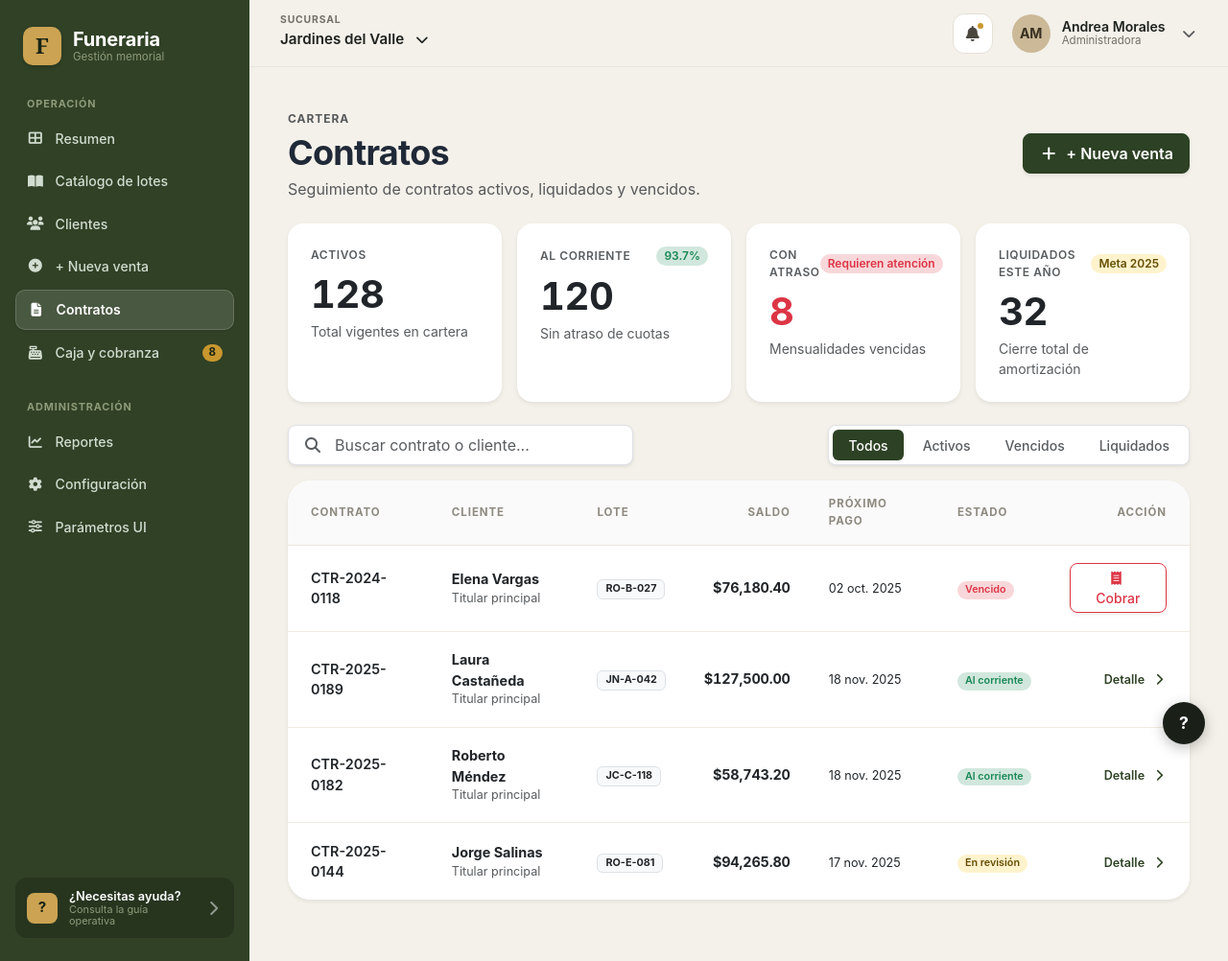
After one commit to Riguidix/SistemaFuneraria, an ASP.NET Core app: page /Contratos in a window 1280 px wide. The commit adds this page. Shown: the whole page at 96% size. Run offline with ASP.NET Core 8, Linux system fonts and the light colour scheme; some libraries are stand-ins or nearby versions.

Commit message:
feat(web): SF-019/VistaContratos - pantalla de contratos cartera con kpis tabs y tabla

```diff
--- /dev/null
+++ b/src/SistemaFuneraria.Web/Pages/Contratos/Index.cshtml
@@ -0,0 +1,373 @@
+@page
+@model SistemaFuneraria.Web.Pages.Contratos.IndexModel
+@{
+    ViewData["Title"] = "Cartera de Contratos - Funeraria";
+}
+
+<!-- ========================================================
+     1. ENCABEZADO DE PÁGINA (Figma Captura 9)
+     ======================================================== -->
+<div class="d-flex flex-column flex-md-row justify-content-between align-items-start align-items-md-center gap-3 mb-4">
+    <div>
+        <span class="text-uppercase fw-bold text-muted small" style="letter-spacing: 0.08em; font-size: 0.75rem;">CARTERA</span>
+        <h1 class="fw-bold mt-1 mb-1" style="color: var(--sf-text-dark, #1F2937); font-size: 2.25rem; letter-spacing: -0.02em;">Contratos</h1>
+        <p class="text-muted mb-0" style="font-size: 1rem;">Seguimiento de contratos activos, liquidados y vencidos.</p>
+    </div>
+
+    <!-- Acción Superior Derecha -->
+    <div>
+        <button type="button"
+                class="btn text-white fw-semibold rounded-3 px-3 py-2 shadow-sm d-inline-flex align-items-center gap-2"
+                style="background-color: var(--sf-primary-olive, #2D4224); border-color: var(--sf-primary-olive, #2D4224);"
+                onclick="alert('Módulo de Nueva Venta (Wizard de 4 pasos).');">
+            <i class="fa-solid fa-plus"></i>
+            <span>+ Nueva venta</span>
+        </button>
+    </div>
+</div>
+
+<!-- ========================================================
+     2. CUADRÍCULA DE 4 TARJETAS KPI SUPERIORES
+     ======================================================== -->
+<div class="row g-3 mb-4">
+    <!-- 1. Activos -->
+    <div class="col-12 col-sm-6 col-xl-3">
+        <div class="card border-0 shadow-sm rounded-4 p-3 p-xl-4 bg-white h-100">
+            <span class="text-muted small fw-semibold text-uppercase" style="letter-spacing: 0.05em; font-size: 0.75rem;">Activos</span>
+            <div class="d-flex align-items-baseline gap-2 mt-2">
+                <span class="display-6 fw-bold text-dark sf-money">@Model.TotalActivos</span>
+            </div>
+            <div class="text-muted small mt-1">Total vigentes en cartera</div>
+        </div>
+    </div>
+
+    <!-- 2. Al corriente -->
+    <div class="col-12 col-sm-6 col-xl-3">
+        <div class="card border-0 shadow-sm rounded-4 p-3 p-xl-4 bg-white h-100">
+            <div class="d-flex justify-content-between align-items-center">
+                <span class="text-muted small fw-semibold text-uppercase" style="letter-spacing: 0.05em; font-size: 0.75rem;">Al corriente</span>
+                <span class="badge bg-success-subtle text-success small fw-semibold px-2 py-1 rounded-pill">93.7%</span>
+            </div>
+            <div class="d-flex align-items-baseline gap-2 mt-2">
+                <span class="display-6 fw-bold text-dark sf-money">@Model.TotalAlCorriente</span>
+            </div>
+            <div class="text-muted small mt-1">Sin atraso de cuotas</div>
+        </div>
+    </div>
+
+    <!-- 3. Con atraso -->
+    <div class="col-12 col-sm-6 col-xl-3">
+        <div class="card border-0 shadow-sm rounded-4 p-3 p-xl-4 bg-white h-100">
+            <div class="d-flex justify-content-between align-items-center">
+                <span class="text-muted small fw-semibold text-uppercase" style="letter-spacing: 0.05em; font-size: 0.75rem;">Con atraso</span>
+                <span class="badge bg-danger-subtle text-danger small fw-semibold px-2 py-1 rounded-pill">Requieren atención</span>
+            </div>
+            <div class="d-flex align-items-baseline gap-2 mt-2">
+                <span class="display-6 fw-bold text-danger sf-money">@Model.TotalConAtraso</span>
+            </div>
+            <div class="text-muted small mt-1">Mensualidades vencidas</div>
+        </div>
+    </div>
+
+    <!-- 4. Liquidados este año -->
+    <div class="col-12 col-sm-6 col-xl-3">
+        <div class="card border-0 shadow-sm rounded-4 p-3 p-xl-4 bg-white h-100">
+            <div class="d-flex justify-content-between align-items-center">
+                <span class="text-muted small fw-semibold text-uppercase" style="letter-spacing: 0.05em; font-size: 0.75rem;">Liquidados este año</span>
+                <span class="badge bg-warning-subtle text-warning-emphasis small fw-semibold px-2 py-1 rounded-pill">Meta 2025</span>
+            </div>
+            <div class="d-flex align-items-baseline gap-2 mt-2">
+                <span class="display-6 fw-bold text-dark sf-money">@Model.TotalLiquidados</span>
+            </div>
+            <div class="text-muted small mt-1">Cierre total de amortización</div>
+        </div>
+    </div>
+</div>
+
+<!-- ========================================================
+     3. BARRA DE HERRAMIENTAS (TOOLBAR CON BÚSQUEDA Y TABS)
+     ======================================================== -->
+<div class="d-flex justify-content-between align-items-center flex-wrap gap-3 mb-3">
+    <!-- Lado Izquierdo: Buscador Reactivo -->
+    <div class="position-relative" style="max-width: 360px; width: 100%;">
+        <i class="fa-solid fa-magnifying-glass position-absolute top-50 start-0 translate-middle-y ms-3 text-muted"></i>
+        <input type="text"
+               id="inputBuscarContratos"
+               class="form-control ps-5 rounded-3 py-2 border shadow-sm"
+               placeholder="Buscar contrato o cliente..."
+               aria-label="Buscar contrato o cliente" />
+    </div>
+
+    <!-- Lado Derecho: Segmented Control de 4 Pestañas -->
+    <div class="bg-white p-1 rounded-3 border shadow-sm d-inline-flex gap-1" role="tablist">
+        <button type="button"
+                class="btn btn-sm px-3 py-1-5 rounded-2 fw-medium btn-tab-filtro active"
+                data-filtro-estado="todos"
+                onclick="cambiarTab(this, 'todos')">
+            Todos
+        </button>
+        <button type="button"
+                class="btn btn-sm px-3 py-1-5 rounded-2 fw-medium btn-tab-filtro text-muted"
+                data-filtro-estado="activos"
+                onclick="cambiarTab(this, 'activos')">
+            Activos
+        </button>
+        <button type="button"
+                class="btn btn-sm px-3 py-1-5 rounded-2 fw-medium btn-tab-filtro text-muted"
+                data-filtro-estado="vencidos"
+                onclick="cambiarTab(this, 'vencidos')">
+            Vencidos
+        </button>
+        <button type="button"
+                class="btn btn-sm px-3 py-1-5 rounded-2 fw-medium btn-tab-filtro text-muted"
+                data-filtro-estado="liquidados"
+                onclick="cambiarTab(this, 'liquidados')">
+            Liquidados
+        </button>
+    </div>
+</div>
+
+<!-- ========================================================
+     4. TABLA DE CARTERA EN CARD CONTENEDOR BLANCO
+     ======================================================== -->
+<div class="card border-0 shadow-sm rounded-4 overflow-hidden p-0 mb-4 bg-white" style="border-radius: 24px !important;">
+    <div class="table-responsive">
+        <table class="table align-middle mb-0 funeraria-table" id="tablaContratos">
+            <thead class="bg-light bg-opacity-75">
+                <tr class="small text-muted fw-semibold text-uppercase" style="letter-spacing: 0.05em; font-size: 0.75rem;">
+                    <th class="ps-4 py-3">CONTRATO</th>
+                    <th class="py-3">CLIENTE</th>
+                    <th class="py-3">LOTE</th>
+                    <th class="py-3 text-end">SALDO</th>
+                    <th class="py-3">PRÓXIMO PAGO</th>
+                    <th class="py-3">ESTADO</th>
+                    <th class="py-3 text-end pe-4">ACCIÓN</th>
+                </tr>
+            </thead>
+            <tbody id="tbodyContratos">
+                <!-- 1. Elena Vargas (Vencido) -->
+                <tr class="fila-contrato" data-estado="vencidos" data-search="ctr-2024-0118 elena vargas ro-b-027">
+                    <td class="ps-4">
+                        <span class="fw-semibold text-dark">CTR-2024-0118</span>
+                    </td>
+                    <td>
+                        <div class="fw-bold text-dark">Elena Vargas</div>
+                        <div class="text-muted small">Titular principal</div>
+                    </td>
+                    <td>
+                        <span class="badge bg-light text-dark border px-2 py-1">RO-B-027</span>
+                    </td>
+                    <td class="text-end">
+                        <span class="sf-money fw-bold text-dark">$76,180.40</span>
+                    </td>
+                    <td>
+                        <span class="text-dark small">02 oct. 2025</span>
+                    </td>
+                    <td>
+                        <span class="badge bg-danger-subtle text-danger fw-semibold px-2 py-1 rounded-pill">Vencido</span>
+                    </td>
+                    <td class="text-end pe-4">
+                        <a href="/Caja?contrato=CTR-2024-0118" class="btn btn-sm btn-outline-danger rounded-3 px-3 py-1 fw-medium shadow-sm">
+                            <i class="fa-solid fa-receipt me-1"></i> Cobrar
+                        </a>
+                    </td>
+                </tr>
+
+                <!-- 2. Laura Castañeda (Al corriente) -->
+                <tr class="fila-contrato" data-estado="activos" data-search="ctr-2025-0189 laura castañeda laura castaneda jn-a-042">
+                    <td class="ps-4">
+                        <span class="fw-semibold text-dark">CTR-2025-0189</span>
+                    </td>
+                    <td>
+                        <div class="fw-bold text-dark">Laura Castañeda</div>
+                        <div class="text-muted small">Titular principal</div>
+                    </td>
+                    <td>
+                        <span class="badge bg-light text-dark border px-2 py-1">JN-A-042</span>
+                    </td>
+                    <td class="text-end">
+                        <span class="sf-money fw-bold text-dark">$127,500.00</span>
+                    </td>
+                    <td>
+                        <span class="text-dark small">18 nov. 2025</span>
+                    </td>
+                    <td>
+                        <span class="badge bg-success-subtle text-success fw-semibold px-2 py-1 rounded-pill">Al corriente</span>
+                    </td>
+                    <td class="text-end pe-4">
+                        <a href="#" class="text-decoration-none fw-semibold small" style="color: var(--sf-primary-olive, #2D4224);" onclick="alert('Expediente del contrato CTR-2025-0189 (Amortización e historial).'); return false;">
+                            Detalle <i class="fa-solid fa-chevron-right ms-1"></i>
+                        </a>
+                    </td>
+                </tr>
+
+                <!-- 3. Roberto Méndez (Al corriente) -->
+                <tr class="fila-contrato" data-estado="activos" data-search="ctr-2025-0182 roberto mendez roberto méndez jc-c-118">
+                    <td class="ps-4">
+                        <span class="fw-semibold text-dark">CTR-2025-0182</span>
+                    </td>
+                    <td>
+                        <div class="fw-bold text-dark">Roberto Méndez</div>
+                        <div class="text-muted small">Titular principal</div>
+                    </td>
+                    <td>
+                        <span class="badge bg-light text-dark border px-2 py-1">JC-C-118</span>
+                    </td>
+                    <td class="text-end">
+                        <span class="sf-money fw-bold text-dark">$58,743.20</span>
+                    </td>
+                    <td>
+                        <span class="text-dark small">18 nov. 2025</span>
+                    </td>
+                    <td>
+                        <span class="badge bg-success-subtle text-success fw-semibold px-2 py-1 rounded-pill">Al corriente</span>
+                    </td>
+                    <td class="text-end pe-4">
+                        <a href="#" class="text-decoration-none fw-semibold small" style="color: var(--sf-primary-olive, #2D4224);" onclick="alert('Expediente del contrato CTR-2025-0182 (Amortización e historial).'); return false;">
+                            Detalle <i class="fa-solid fa-chevron-right ms-1"></i>
+                        </a>
+                    </td>
+                </tr>
+
+                <!-- 4. Jorge Salinas (En revisión) -->
+                <tr class="fila-contrato" data-estado="activos" data-search="ctr-2025-0144 jorge salinas ro-e-081">
+                    <td class="ps-4">
+                        <span class="fw-semibold text-dark">CTR-2025-0144</span>
+                    </td>
+                    <td>
+                        <div class="fw-bold text-dark">Jorge Salinas</div>
+                        <div class="text-muted small">Titular principal</div>
+                    </td>
+                    <td>
+                        <span class="badge bg-light text-dark border px-2 py-1">RO-E-081</span>
+                    </td>
+                    <td class="text-end">
+                        <span class="sf-money fw-bold text-dark">$94,265.80</span>
+                    </td>
+                    <td>
+                        <span class="text-dark small">17 nov. 2025</span>
+                    </td>
+                    <td>
+                        <span class="badge bg-warning-subtle text-warning-emphasis fw-semibold px-2 py-1 rounded-pill">En revisión</span>
+                    </td>
+                    <td class="text-end pe-4">
+                        <a href="#" class="text-decoration-none fw-semibold small" style="color: var(--sf-primary-olive, #2D4224);" onclick="alert('Expediente del contrato CTR-2025-0144 (En revisión administrativa).'); return false;">
+                            Detalle <i class="fa-solid fa-chevron-right ms-1"></i>
+                        </a>
+                    </td>
+                </tr>
+            </tbody>
+        </table>
+    </div>
+
+    <!-- Empty State cuando ningún contrato coincide -->
+    <div id="emptyStateContratos" class="text-center py-5 d-none">
+        <i class="fa-solid fa-folder-open text-muted fs-1 mb-3 opacity-50"></i>
+        <h5 class="fw-bold text-dark mb-1">No se encontraron contratos</h5>
+        <p class="text-muted small mb-0">Intenta ajustar los términos de búsqueda o cambiar de pestaña.</p>
+    </div>
+</div>
+
+<style>
+    /* Estilos del Segmented Control */
+    .btn-tab-filtro {
+        border: none;
+        transition: all 0.15s ease-in-out;
+    }
+
+    .btn-tab-filtro.active {
+        background-color: var(--sf-primary-olive, #2D4224) !important;
+        color: #FFFFFF !important;
+        box-shadow: 0 1px 3px rgba(0, 0, 0, 0.1);
+    }
+
+    .btn-tab-filtro:not(.active):hover {
+        background-color: #F8F9FA;
+        color: #1F2937 !important;
+    }
+
+    .py-1-5 {
+        padding-top: 0.35rem;
+        padding-bottom: 0.35rem;
+    }
+</style>
+
+<!-- ========================================================
+     5. FILTRADO REACTIVO EN TIEMPO REAL (VANILLA JS)
+     ======================================================== -->
+<script>
+    let tabActivo = 'todos';
+
+    function cambiarTab(btn, filtro) {
+        tabActivo = filtro;
+
+        // Actualizar clases de botones
+        document.querySelectorAll('.btn-tab-filtro').forEach(b => {
+            b.classList.remove('active');
+            b.classList.add('text-muted');
+        });
+
+        btn.classList.add('active');
+        btn.classList.remove('text-muted');
+
+        filtrarContratos();
+    }
+
+    function filtrarContratos() {
+        const query = (document.getElementById('inputBuscarContratos')?.value || '').trim().toLowerCase();
+        const filas = document.querySelectorAll('.fila-contrato');
+        let visibles = 0;
+
+        filas.forEach(fila => {
+            const estadoFila = fila.getAttribute('data-estado');
+            const searchData = fila.getAttribute('data-search') || '';
+
+            // Condición 1: Pestaña (Tab)
+            let coincideTab = false;
+            if (tabActivo === 'todos') {
+                coincideTab = true;
+            } else if (tabActivo === 'activos') {
+                coincideTab = (estadoFila === 'activos');
+            } else if (tabActivo === 'vencidos') {
+                coincideTab = (estadoFila === 'vencidos');
+            } else if (tabActivo === 'liquidados') {
+                coincideTab = (estadoFila === 'liquidados');
+            }
+
+            // Condición 2: Búsqueda
+            let coincideSearch = (query === '' || searchData.includes(query));
+
+            if (coincideTab && coincideSearch) {
+                fila.classList.remove('d-none');
+                visibles++;
+            } else {
+                fila.classList.add('d-none');
+            }
+        });
+
+        // Mostrar / Ocultar Empty State
+        const emptyState = document.getElementById('emptyStateContratos');
+        const tabla = document.getElementById('tablaContratos');
+        if (emptyState && tabla) {
+            if (visibles === 0) {
+                emptyState.classList.remove('d-none');
+            } else {
+                emptyState.classList.add('d-none');
+            }
+        }
+    }
+
+    document.getElementById('inputBuscarContratos')?.addEventListener('input', filtrarContratos);
+
+    // Detección automática de query string ?tab=Vencidos al venir de Caja
+    document.addEventListener('DOMContentLoaded', function() {
+        const urlParams = new URLSearchParams(window.location.search);
+        const tabParam = urlParams.get('tab');
+        if (tabParam) {
+            const targetBtn = document.querySelector(`.btn-tab-filtro[data-filtro-estado="${tabParam.toLowerCase()}"]`);
+            if (targetBtn) {
+                cambiarTab(targetBtn, tabParam.toLowerCase());
+            }
+        }
+    });
+</script>
--- /dev/null
+++ b/src/SistemaFuneraria.Web/Pages/Contratos/Index.cshtml.cs
@@ -0,0 +1,35 @@
+using Microsoft.AspNetCore.Mvc.RazorPages;
+
+namespace SistemaFuneraria.Web.Pages.Contratos;
+
+public class IndexModel : PageModel
+{
+    public record ContratoItemDto(
+        string Folio,
+        string Cliente,
+        string Lote,
+        decimal Saldo,
+        string ProximoPago,
+        string Estado,
+        string EstadoBadgeClass,
+        bool RequiereCobro
+    );
+
+    public int TotalActivos { get; set; } = 128;
+    public int TotalAlCorriente { get; set; } = 120;
+    public int TotalConAtraso { get; set; } = 8;
+    public int TotalLiquidados { get; set; } = 32;
+
+    public List<ContratoItemDto> Contratos { get; set; } = new();
+
+    public void OnGet()
+    {
+        Contratos = new List<ContratoItemDto>
+        {
+            new("CTR-2024-0118", "Elena Vargas", "RO-B-027", 76180.40m, "02 oct. 2025", "Vencido", "bg-danger-subtle text-danger", true),
+            new("CTR-2025-0189", "Laura Castañeda", "JN-A-042", 127500.00m, "18 nov. 2025", "Al corriente", "bg-success-subtle text-success", false),
+            new("CTR-2025-0182", "Roberto Méndez", "JC-C-118", 58743.20m, "18 nov. 2025", "Al corriente", "bg-success-subtle text-success", false),
+            new("CTR-2025-0144", "Jorge Salinas", "RO-E-081", 94265.80m, "17 nov. 2025", "En revisión", "bg-warning-subtle text-warning-emphasis", false)
+        };
+    }
+}
--- a/src/SistemaFuneraria.Web/Pages/Shared/_Layout.cshtml
+++ b/src/SistemaFuneraria.Web/Pages/Shared/_Layout.cshtml
@@ -18,6 +18,7 @@
     var rutaActual = ViewContext.RouteData.Values["page"]?.ToString() ?? "";
     bool esClientes = rutaActual.StartsWith("/Clientes", StringComparison.OrdinalIgnoreCase);
     bool esCatalogo = rutaActual.StartsWith("/Catalogo", StringComparison.OrdinalIgnoreCase);
+    bool esContratos = rutaActual.StartsWith("/Contratos", StringComparison.OrdinalIgnoreCase);
     bool esCaja = rutaActual.StartsWith("/Caja", StringComparison.OrdinalIgnoreCase) || rutaActual.StartsWith("/Cobranza", StringComparison.OrdinalIgnoreCase);
     bool esParametrosUi = rutaActual.StartsWith("/ParametrosUi", StringComparison.OrdinalIgnoreCase);
 }
@@ -68,9 +69,9 @@
                             <span>+ Nueva venta</span>
                         </a>
                     </li>
-                    <!-- 5. Contratos (Inerte) -->
+                    <!-- 5. Contratos (Activo SF-070) -->
                     <li>
-                        <a href="#" class="funeraria-nav-item inert" onclick="return false;" title="Contratos (No navegable)">
+                        <a href="/Contratos" class="funeraria-nav-item @(esContratos ? "active" : "")" @(esContratos ? "aria-current=\"page\"" : "") title="Contratos">
                             <i class="fa-solid fa-file-lines fa-fw" aria-hidden="true"></i>
                             <span>Contratos</span>
                         </a>
```
